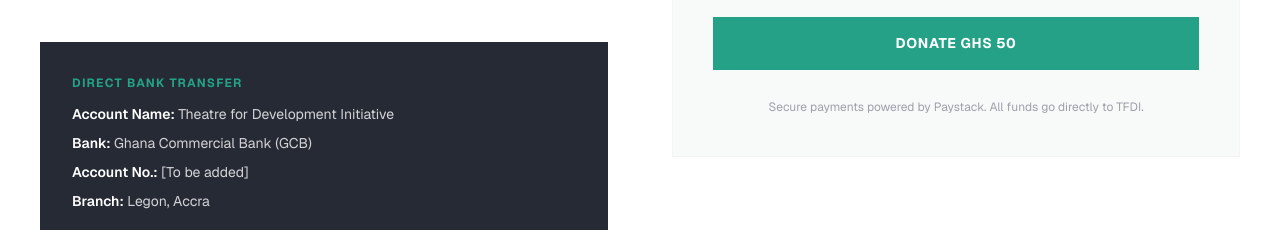
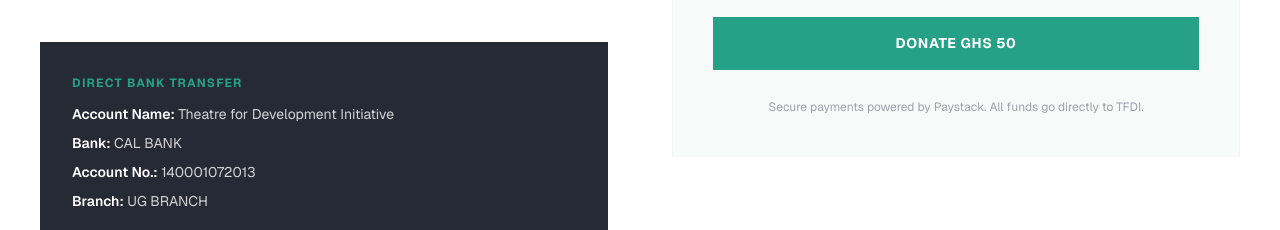
Before and after one commit to evansachie/dti-web, a Next.js app: page /donate in a window 1280 px wide. Shown: the part 1120-1350 px from the top of the page. Built offline with nearby package versions, Linux system fonts and the light colour scheme; no server answers; a web font is replaced by a local one.

Commit message:
fix: update bank transfer details

```diff
--- a/src/components/donate/BankTransferDetails.tsx
+++ b/src/components/donate/BankTransferDetails.tsx
@@ -10,15 +10,14 @@
           Theatre for Development Initiative
         </p>
         <p>
-          <span className="text-white font-semibold">Bank:</span> Ghana
-          Commercial Bank (GCB)
+          <span className="text-white font-semibold">Bank:</span> CAL BANK
         </p>
         <p>
-          <span className="text-white font-semibold">Account No.:</span> [To be
-          added]
+          <span className="text-white font-semibold">Account No.:</span>{" "}
+          140001072013
         </p>
         <p>
-          <span className="text-white font-semibold">Branch:</span> Legon, Accra
+          <span className="text-white font-semibold">Branch:</span> UG BRANCH
         </p>
       </div>
       <p className="text-zinc-500 text-[12px] mt-4">
```
